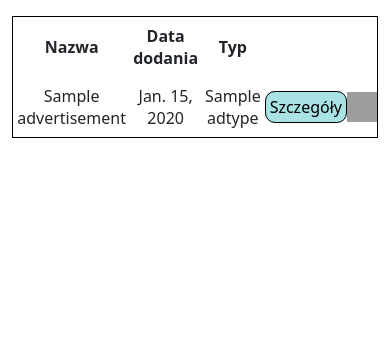
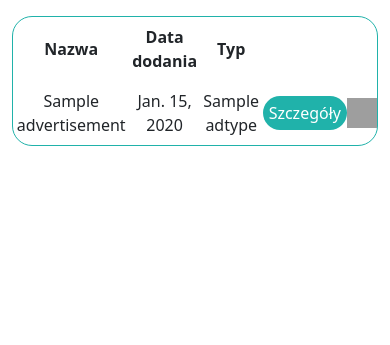
Before and after one commit to luk4sz98/AdSpot, a Django app: page /my/pending in a window 390 px wide. Shown: the part 154-499 px from the top of the page. Run offline with Django 4.2, Linux system fonts and the light colour scheme; a user stored in the database is signed in; tables that the repository leaves empty hold one stand-in row (values such as "Sample post"); grey boxes are pictures that could not be loaded.

Commit message:
table and phone styles

```diff
--- a/AdSpot/static/advertTable.css
+++ b/AdSpot/static/advertTable.css
@@ -1,20 +1,21 @@
-table, th, td {
-    border:1px solid black;
+table {
     padding: 8px 0;
-
   }
 
 tr {
     text-align: center;
 }
 
+th, td {
+    padding: 8px 0;
+
+}
 .url {
     text-decoration: none;
-    color: black;
-    border: 1px solid black;
-    border-radius: 10px;
-    padding: 4px;
-    background-color: #d1e7dd;
+    color: white;
+    border-radius: 20px;
+    padding: 6px;
+    background-color: lightseagreen
 }
 
 .none {
--- a/AdSpot/static/common.css
+++ b/AdSpot/static/common.css
@@ -174,3 +174,9 @@ footer {
 .advertLink:hover {
     font-weight: 500;
 }
+
+#phone {
+    background-color:  white;
+    color: lightseagreen;
+    border: 1px solid lightseagreen;
+}
--- a/AdSpot/templates/template.html
+++ b/AdSpot/templates/template.html
@@ -16,6 +16,7 @@
     <link rel="stylesheet" href="{% static 'accountSettings.css' %}">
     <link rel="stylesheet" href="{% static 'advert.css' %}">
     <link rel="stylesheet" href="{% static 'userAdvert.css' %}">
+    <link rel="stylesheet" href="{% static 'advertTable.css' %}">
 
     <style>
         .data{
--- a/AdSpot/templates/userPendingAdverts.html
+++ b/AdSpot/templates/userPendingAdverts.html
@@ -1,32 +1,3 @@
-<style>
-    table, th, td {
-      border:1px solid black;
-      padding: 8px 0;
-
-    }
-
-    tr {
-        text-align: center;
-    }
-
-    .url {
-        text-decoration: none;
-        color: black;
-        border: 1px solid black;
-        border-radius: 10px;
-        padding: 4px;
-        background-color: #a9e2e5;
-    }
-
-    .none {
-        text-align: center;
-        margin: 10px
-    }
-    .link {
-        color: black;
-    }
-</style>
-
 {% extends 'template.html' %}
 
 {% block data %}
@@ -57,6 +28,7 @@
     </i>
 </div>
 {%else%}
+<div style="width: 100%; border: 1px solid lightseagreen; border-radius: 20px;">
     <table style="width: 100%;">
         <tr>
             <th>Nazwa</th>
@@ -80,6 +52,7 @@
 
         {% endfor %}
     </table>
+</div>
 {%endif%}
 
 {% endblock data %}
```
Also changed, not shown: AdSpot/templates/advertisement.html (+6 -10 lines), AdSpot/templates/index.html (+3 -29 lines), AdSpot/templates/userActiveAdverts.html (+3 -29 lines). Lines whose indentation alone changed are shown as unchanged.
